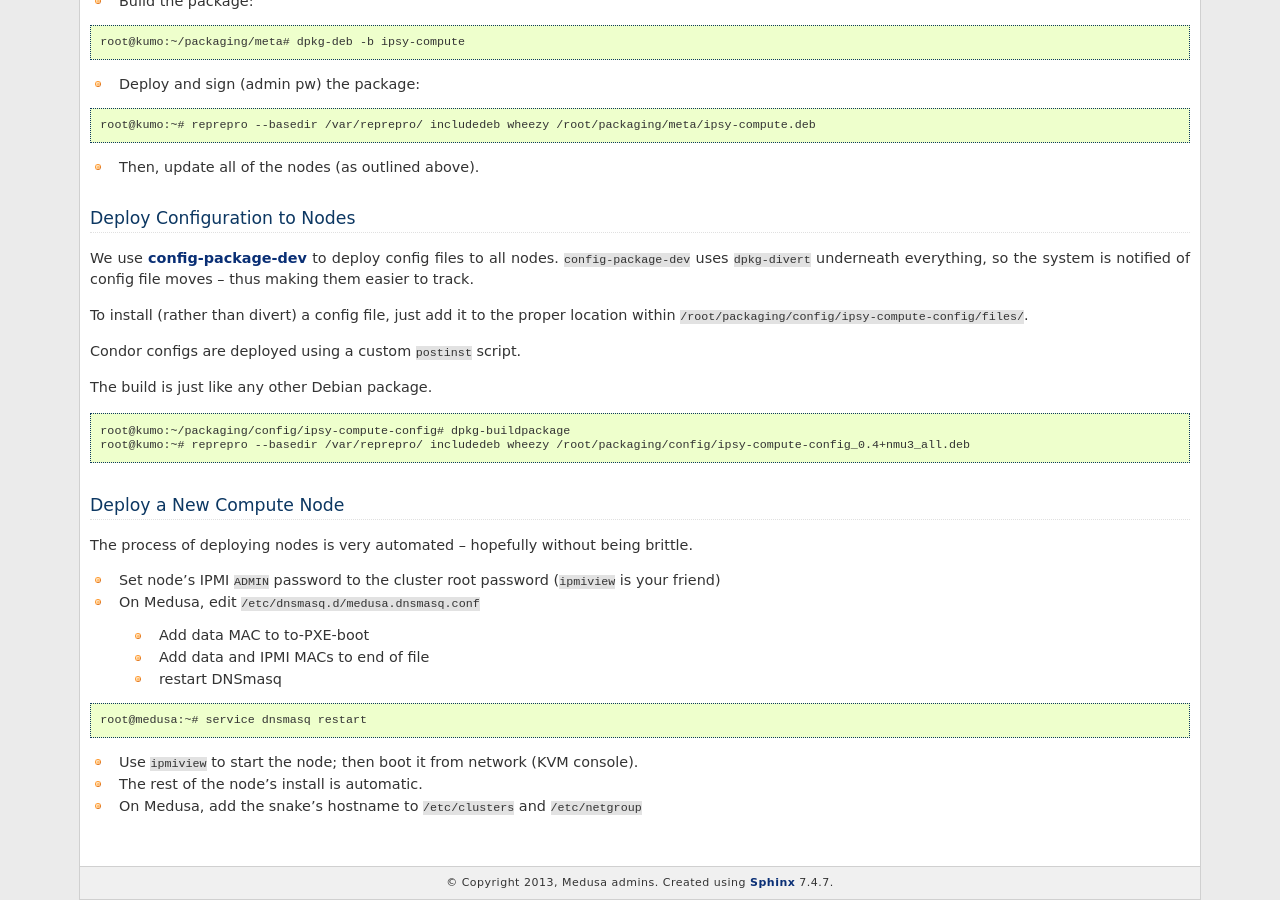
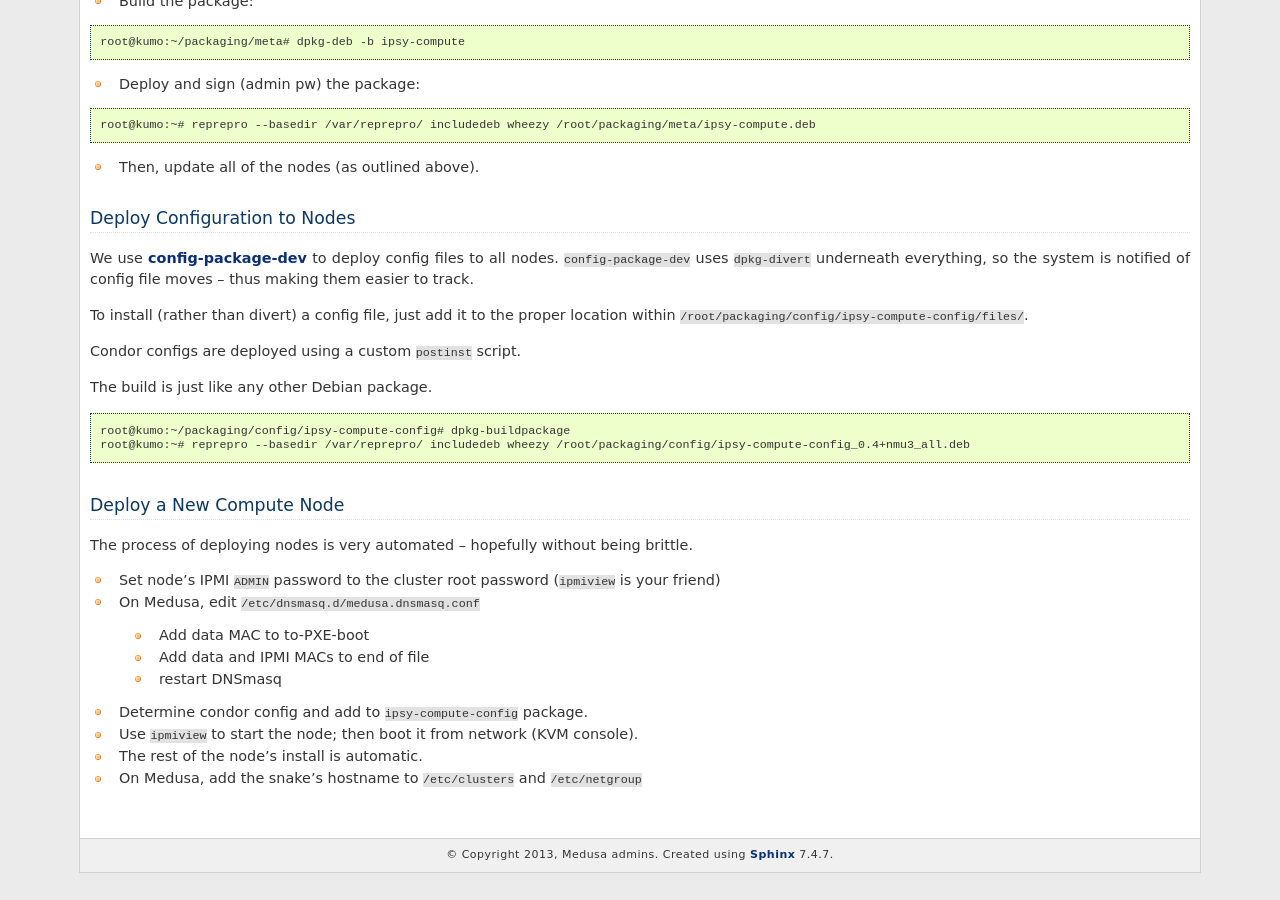
Before and after one commit to psychoinformatics-de/ipsy-docs, a Sphinx documentation site: the page built from source/internal/common_tasks.rst, in a window 1280 px wide and 900 px high, scrolled down 1568 px. Built offline with Sphinx 7.4.7, drawn with Linux system fonts in a browser that asks for light colours; formulas are drawn with MathJax 3; after the commit the page ends 2441 px from its top, so only the background shows below that.

Commit message:
Add to "setup a new node" information about condor config.

```diff
--- a/source/internal/common_tasks.rst
+++ b/source/internal/common_tasks.rst
@@ -121,10 +121,7 @@ The process of deploying nodes is very automated -- hopefully without being brit
  - Add data and IPMI MACs to end of file
  - restart DNSmasq
 
-.. code-block:: bash
-
-   root@medusa:~# service dnsmasq restart
-
+* Determine condor config and add to ``ipsy-compute-config`` package.
 * Use ``ipmiview`` to start the node; then boot it from network (KVM console).
 * The rest of the node's install is automatic.
 * On Medusa, add the snake's hostname to ``/etc/clusters`` and ``/etc/netgroup``
```
